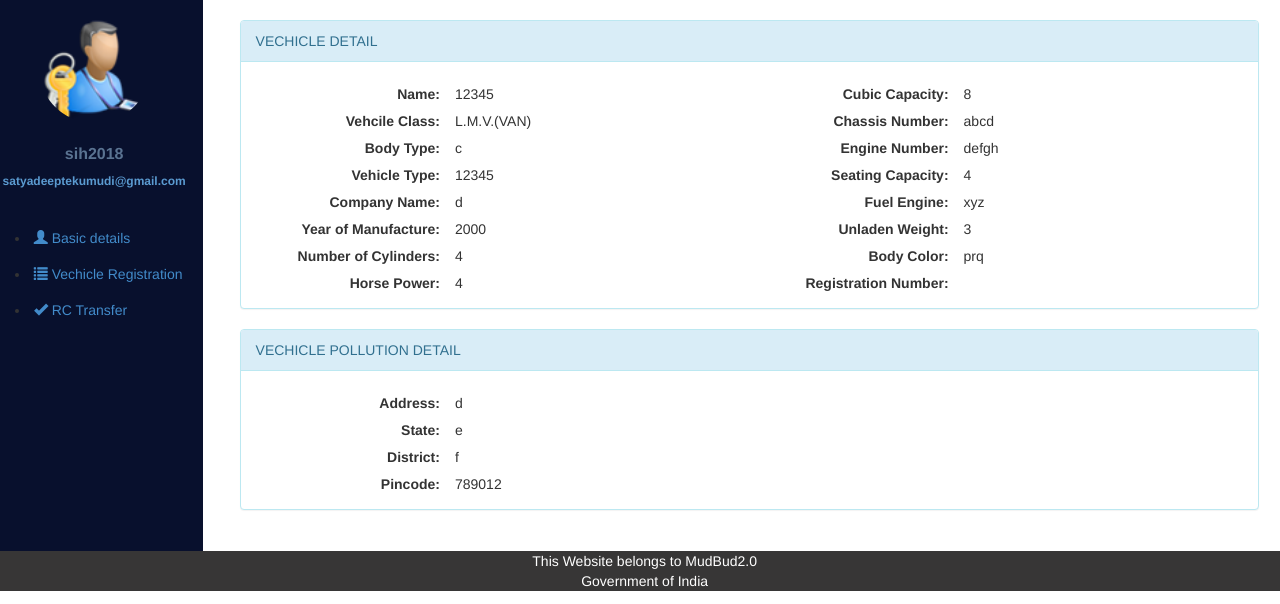
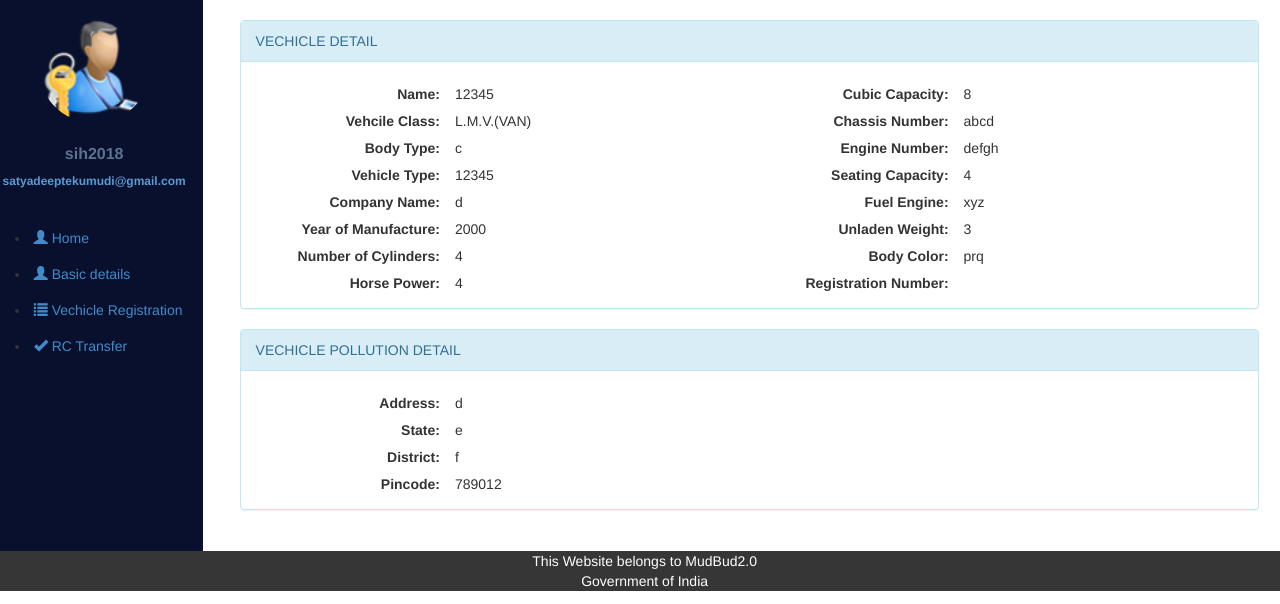
Before and after one commit to noorsgalaxy/rto-hackathon, a Django app: a page that uses mud/templates/mud/UserDashboardVechiclesDetail.html in a window 1280 px wide. Shown: the part 142-746 px from the top of the page. Run offline with Django 3.2, Linux system fonts and the light colour scheme; a user stored in the database is signed in; data comes from the database, SQL or seed files in the repository; some libraries are stand-ins or nearby versions.

Commit message:
edit button

```diff
--- a/mud/templates/mud/UserDashboard.html
+++ b/mud/templates/mud/UserDashboard.html
@@ -116,10 +116,8 @@
 													      <th scope="row">{{ forloop.counter }}</th>
 													      <td>{{ puser_f.user_name }}</td>
 													      <td>{{ f.chassis_no }}</td>
-													{% if f.registration is not None %}
+													{% if f.registration_no is not None %}
 													      <td>{{ f.registration_no }}</td>
-													{% else %}
-													<td>Still not Registered</td>
 													{% endif %}
 													      <td><a href="{% url 'vehicle_details' cs_no=f.chassis_no %}"><button type="button" class="btn btn-warning ">VIEW</button></td>
 													{% endfor %}
--- a/mud/templates/mud/UserDashboardVechiclesDetail.html
+++ b/mud/templates/mud/UserDashboardVechiclesDetail.html
@@ -35,7 +35,12 @@
 								<div class="profile-usermenu">
 									<div class="profile_nav">
 										<li >
-											<a href="#">
+											<a href="{% url 'user_dashboard' %}">
+											<i class="glyphicon glyphicon-user"></i>
+											Home</a>
+										</li>
+										<li >
+											<a href="{% url 'pdetails_view' %}">
 											<i class="glyphicon glyphicon-user"></i>
 											Basic details </a>
 										</li>
@@ -106,9 +111,7 @@
                    <label class="col-xs-5 control-label">Registration Number: </label>
 			{% if vdetails_f.registration_no is not None %}
                    <p class="form-control-static">{{ vdetails_f.registration_no }}</p>
-			{% else %}
-			<p class="form-control-static">Still not Registered</p>
-			{% endif %}
+						{% endif %}
               </div>
             </div>
 
@@ -143,7 +146,7 @@
 
           </div>
         </fieldset>
-{% if vdetails_f.registration_no is None %}
+{% if vdetails_f.registration_no == 'Still not Registered' %}
 
 
 <a href="{% url 'reg' purpose=vdetails_f.chassis_no %}"><button type="button" class="btn btn-warning ">Edit</button>
```
